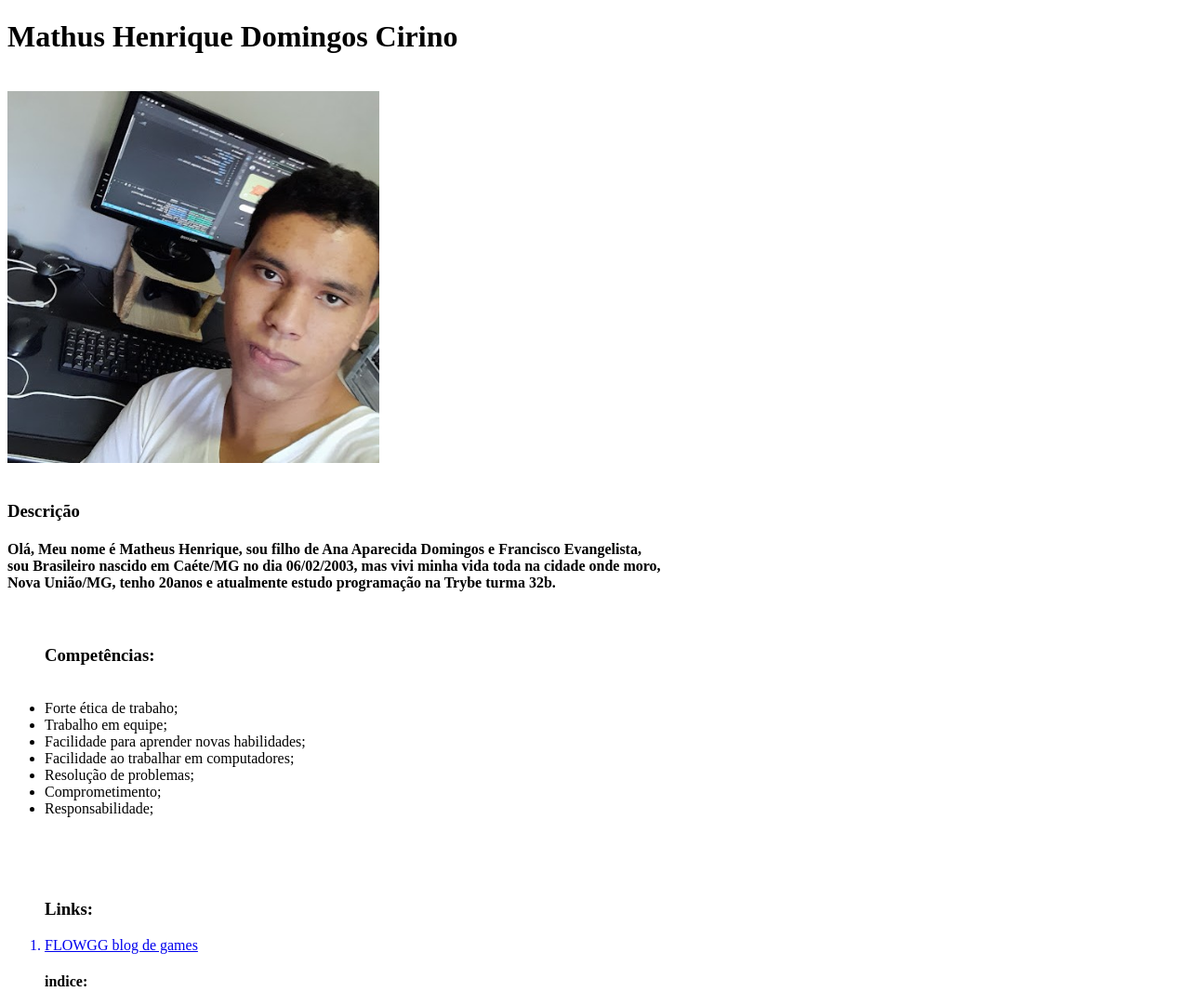
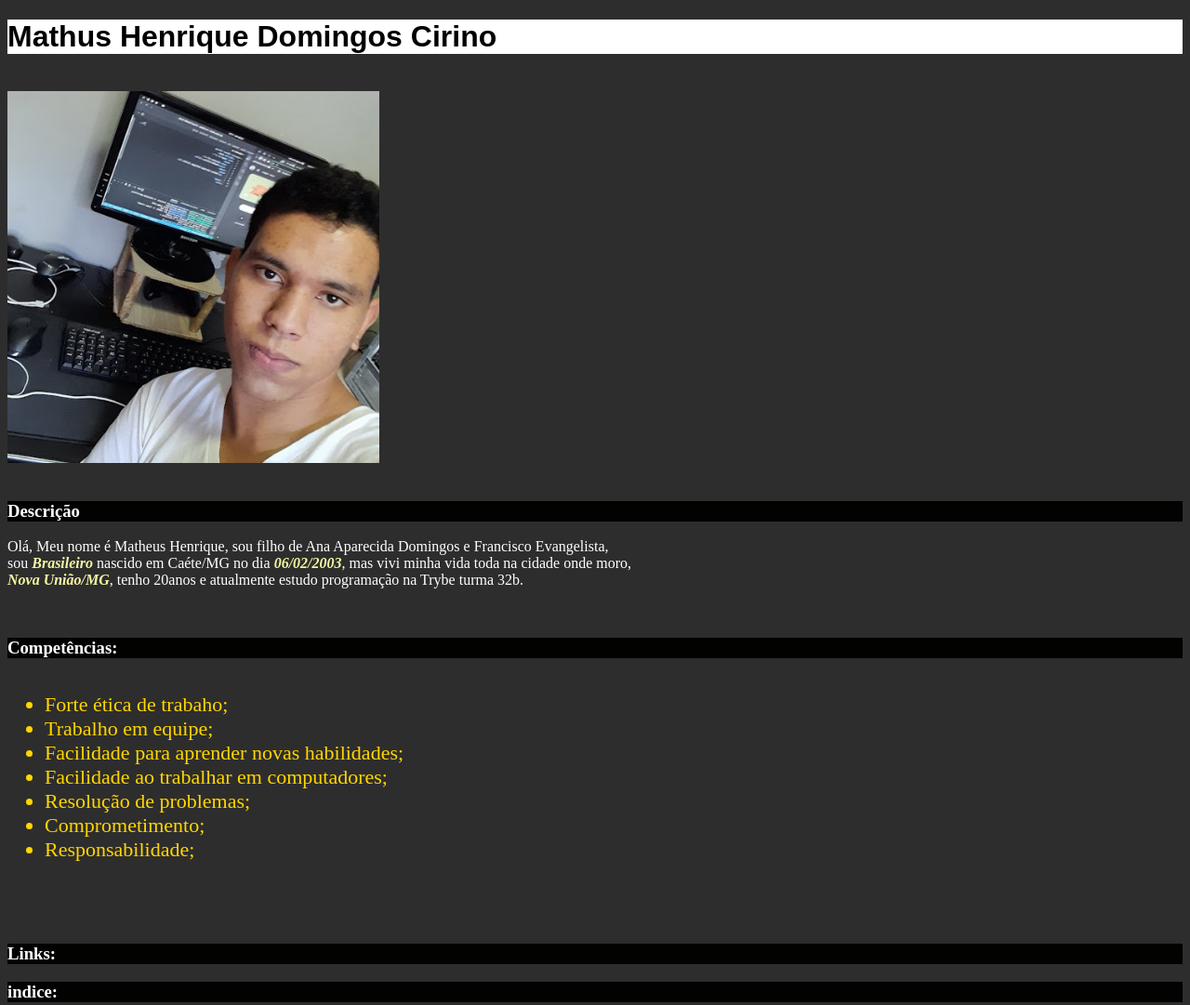
Before and after one commit to MatheusHDC/MatheusHDC.github.io, a plain HTML site: page index.html in a window 1280 px wide. Shown: the top 1081 px of the page at 93% size. Drawn offline with Linux system fonts and the light colour scheme.

Commit message:
finalizando dia2

```diff
--- a/index.html
+++ b/index.html
@@ -3,33 +3,61 @@
   <head>
     <meta charset="UTF-8">
     <title>MeuPortifolio</title>
+    <style>
+      body{
+        background-color:#2e2d2d;
+        color: #ffffff;
+      }
+      #name{
+        font-family:Arial, Helvetica, sans-serif;
+        background-color: #ffffff;
+        color:#000000;
+      }
+      a{
+        color:navy;
+        text-decoration: none;
+        background-color: #000000 ;
+      }
+      h3{
+        background-color: #020201;
+      }
+      .dtag{
+        font-style:italic;
+        font-weight:bold;
+        color: #f5f7a4;
+      }
+      .habil{
+        font-size: 22px;
+        color: gold;
+      }
+    </style>
   </head>
   <body>
-    <h1>Mathus Henrique Domingos Cirino</h1>
+    <h1 id="name">Mathus Henrique Domingos Cirino</h1>
     <br>
     <img id="foto" src="/imagens/minha foto2.jpg" width="400" alt="foto de Matheus Henrique">
     <br><br>
     <h3 id="descricao">Descrição</h3>
-    <h4>Olá, Meu nome é Matheus Henrique, sou filho de Ana Aparecida Domingos e Francisco Evangelista,<br>
-      sou Brasileiro nascido em Caéte/MG no dia 06/02/2003, mas vivi minha vida toda na cidade onde moro,<br>
-     Nova União/MG, tenho 20anos e atualmente estudo programação na Trybe turma 32b. </h4>
+    <p>Olá, Meu nome é Matheus Henrique, sou filho de Ana Aparecida Domingos e Francisco Evangelista,<br>
+      sou <tag class="dtag">Brasileiro</tag> nascido em Caéte/MG no dia <tag class="dtag">06/02/2003</tag>, mas vivi minha vida toda na cidade onde moro,<br>
+     <tag class="dtag">Nova União/MG</tag>, tenho 20anos e atualmente estudo programação na Trybe turma 32b. </p>
      <br>
+     <h3 id="lista"><strong>Competências:</strong></h3>
      <ul>
-      <h3 id="lista"><strong>Competências:</strong></h3>
       <br>
-      <li>Forte ética de trabaho;</li>
-      <li>Trabalho em equipe;</li>
-      <li>Facilidade para aprender novas habilidades;</li>
-      <li>Facilidade ao trabalhar em computadores;</li>
-      <li>Resolução de problemas;</li>
-      <li>Comprometimento;</li>
-      <li>Responsabilidade;</li>
+      <li class="habil">Forte ética de trabaho;</li>
+      <li class="habil">Trabalho em equipe;</li>
+      <li class="habil">Facilidade para aprender novas habilidades;</li>
+      <li class="habil">Facilidade ao trabalhar em computadores;</li>
+      <li class="habil">Resolução de problemas;</li>
+      <li class="habil">Comprometimento;</li>
+      <li class="habil">Responsabilidade;</li>
      </ul>
      <br><br><br>
+     <h3>Links:</h3>
+     <h3>indice:</h4>
      <ol>
-      <h3>Links:</h3>
       <a href="https://flowgames.gg/" target="_blank"><li>FLOWGG blog de games</li></a>
-      <h4>indice:</h4>
       <a href="#foto"><li><strong>Foto do incio</strong></li></a>
       <a href="#descricao"><li><strong>Descrição</strong></li></a>
       <a href="#lista"><li><strong>Competências</strong></li></a>
```
